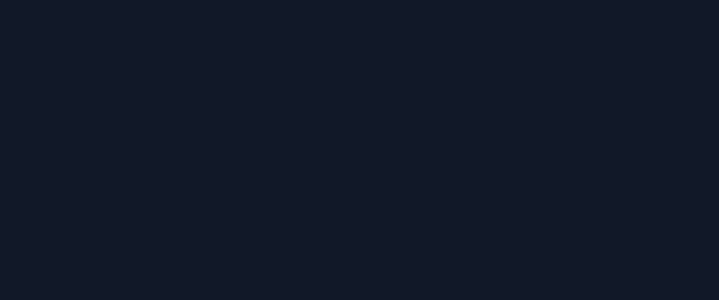
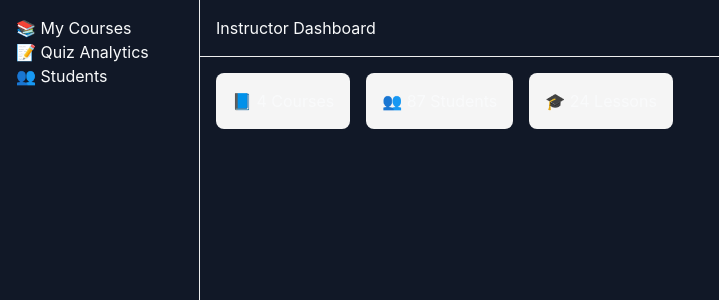
Before and after one commit to Mikelesnr/lms-frontend, a React (Vite) app: page /instructor in a window 1280 px wide. Before the commit this address had no page. Shown: the top 300 px of the page, without its empty margins (0-719 px from the left). Built offline with nearby package versions, Linux system fonts and the light colour scheme.

Commit message:
instructor dash scufolding created

```diff
--- a/src/App.jsx
+++ b/src/App.jsx
@@ -4,6 +4,12 @@ import Register from "./pages/Register";
 import Dashboard from "./pages/Dashboard";
 import PrivateRoute from "./components/PrivateRoute";
 import { Container } from "@mui/material";
+import InstructorDashboard from "./pages/InstructorDashboard";
+import MyCourses from "./pages/MyCourses";
+import CourseDetails from "./pages/CourseDetails";
+import LessonManager from "./pages/LessonManager";
+import StudentList from "./pages/StudentList";
+import QuizAnalytics from "./pages/QuizAnalytics";
 
 function App() {
   return (
@@ -28,9 +34,57 @@ function App() {
         <Route
           path="/dashboard"
           element={
-            <PrivateRoute>
-              <Dashboard />
-            </PrivateRoute>
+            // <PrivateRoute>
+            <Dashboard />
+            // </PrivateRoute>
+          }
+        />
+        <Route
+          path="/instructor"
+          element={
+            // <PrivateRoute>
+            <InstructorDashboard />
+            // </PrivateRoute>
+          }
+        />
+        <Route
+          path="/instructor/courses"
+          element={
+            // <PrivateRoute>
+            <MyCourses />
+            // </PrivateRoute>
+          }
+        />
+        <Route
+          path="/instructor/courses/:id"
+          element={
+            // <PrivateRoute>
+            <CourseDetails />
+            // </PrivateRoute>
+          }
+        />
+        <Route
+          path="/instructor/lessons/:courseId"
+          element={
+            // <PrivateRoute>
+            <LessonManager />
+            // </PrivateRoute>
+          }
+        />
+        <Route
+          path="/instructor/students/:courseId"
+          element={
+            // <PrivateRoute>
+            <StudentList />
+            // </PrivateRoute>
+          }
+        />
+        <Route
+          path="/instructor/quizzes/:courseId"
+          element={
+            // <PrivateRoute>
+            <QuizAnalytics />
+            // </PrivateRoute>
           }
         />
       </Routes>
--- /dev/null
+++ b/src/components/DashboardStats.jsx
@@ -0,0 +1,21 @@
+export default function DashboardStats() {
+  return (
+    <div style={{ display: "flex", gap: "1rem", padding: "1rem" }}>
+      <div
+        style={{ background: "#f5f5f5", padding: "1rem", borderRadius: "8px" }}
+      >
+        📘 4 Courses
+      </div>
+      <div
+        style={{ background: "#f5f5f5", padding: "1rem", borderRadius: "8px" }}
+      >
+        👥 87 Students
+      </div>
+      <div
+        style={{ background: "#f5f5f5", padding: "1rem", borderRadius: "8px" }}
+      >
+        🎓 24 Lessons
+      </div>
+    </div>
+  );
+}
--- /dev/null
+++ b/src/components/Sidebar.jsx
@@ -0,0 +1,23 @@
+import { Link } from "react-router-dom";
+
+export default function Sidebar() {
+  return (
+    <aside
+      style={{ width: "200px", padding: "1rem", borderRight: "1px solid #eee" }}
+    >
+      <nav>
+        <ul style={{ listStyle: "none", padding: 0 }}>
+          <li>
+            <Link to="/instructor/courses">📚 My Courses</Link>
+          </li>
+          <li>
+            <Link to="/instructor/quizzes/1">📝 Quiz Analytics</Link>
+          </li>
+          <li>
+            <Link to="/instructor/students/1">👥 Students</Link>
+          </li>
+        </ul>
+      </nav>
+    </aside>
+  );
+}
--- /dev/null
+++ b/src/components/Topbar.jsx
@@ -0,0 +1,7 @@
+export default function Topbar({ title }) {
+  return (
+    <header style={{ padding: "1rem", borderBottom: "1px solid #eee" }}>
+      <h2>{title || "Instructor Dashboard"}</h2>
+    </header>
+  );
+}
--- /dev/null
+++ b/src/pages/CourseDetails.jsx
@@ -0,0 +1,5 @@
+const CourseDetails = () => {
+  return <div>📚 Course Details</div>;
+};
+
+export default CourseDetails;
--- /dev/null
+++ b/src/pages/InstructorDashboard.jsx
@@ -0,0 +1,16 @@
+import Sidebar from "../components/Sidebar";
+import Topbar from "../components/Topbar";
+import DashboardStats from "../components/DashboardStats";
+
+export default function InstructorDashboard() {
+  return (
+    <div style={{ display: "flex", minHeight: "100vh" }}>
+      <Sidebar />
+      <main style={{ flex: 1 }}>
+        <Topbar title="Instructor Dashboard" />
+        <DashboardStats />
+        {/* Future: list recent quizzes, student activity, alerts */}
+      </main>
+    </div>
+  );
+}
--- /dev/null
+++ b/src/pages/LessonManager.jsx
@@ -0,0 +1,7 @@
+import React from "react";
+
+const LessonManager = () => {
+  return <div>LessonManager</div>;
+};
+
+export default LessonManager;
--- /dev/null
+++ b/src/pages/MyCourses.jsx
@@ -0,0 +1,7 @@
+import React from "react";
+
+const MyCourses = () => {
+  return <div>MyCourses</div>;
+};
+
+export default MyCourses;
--- /dev/null
+++ b/src/pages/QuizAnalytics.jsx
@@ -0,0 +1,7 @@
+import React from "react";
+
+const QuizAnalytics = () => {
+  return <div>QuizAnalytics</div>;
+};
+
+export default QuizAnalytics;
--- /dev/null
+++ b/src/pages/StudentList.jsx
@@ -0,0 +1,7 @@
+import React from "react";
+
+const StudentList = () => {
+  return <div>StudentList</div>;
+};
+
+export default StudentList;
```
